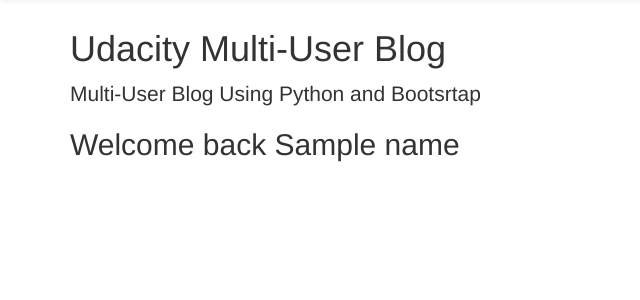
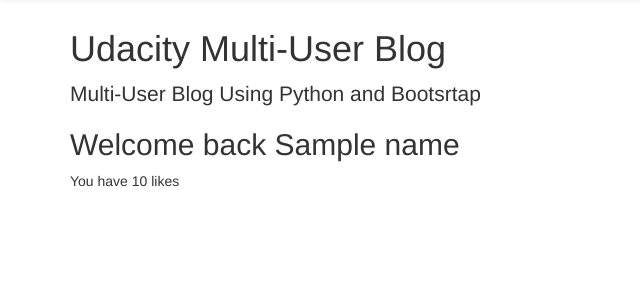
Before and after one commit to robotros/UDACITY, a Python web app: template full-stack-nanodegree/Project-Multi-User-Blog/hello-udacity/templates/welcome.html in a window 1280 px wide. Shown: the part 51-351 px from the top of the page, without its empty margins (0-640 px from the left). Run offline with Jinja, Linux system fonts and the light colour scheme; the template is opened without the code that fills it: most values are stand-ins (such as "Sample title", 1, 10 or a date in 2020); some libraries are stand-ins or nearby versions.

Commit message:
add like summary to dashboard

```diff
--- a/full-stack-nanodegree/Project-Multi-User-Blog/hello-udacity/templates/welcome.html
+++ b/full-stack-nanodegree/Project-Multi-User-Blog/hello-udacity/templates/welcome.html
@@ -6,6 +6,7 @@
 
 {% block content %}
 	<h2>Welcome back {{name}}</h2>
+	<p>You have {{likes}} likes</p>
 
 	{% for post in posts %}
         <div class="row">
```
